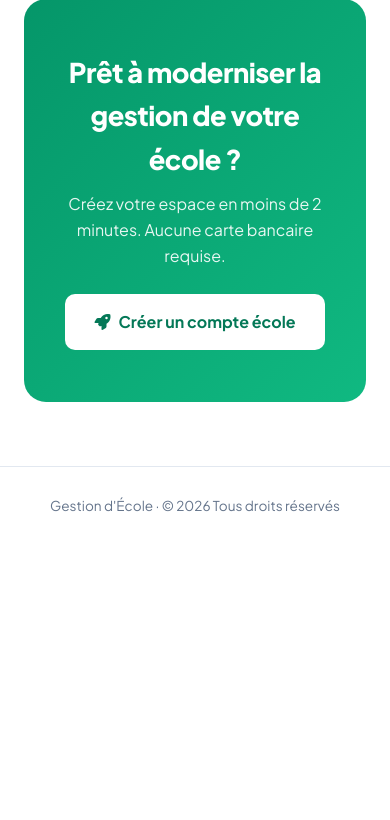
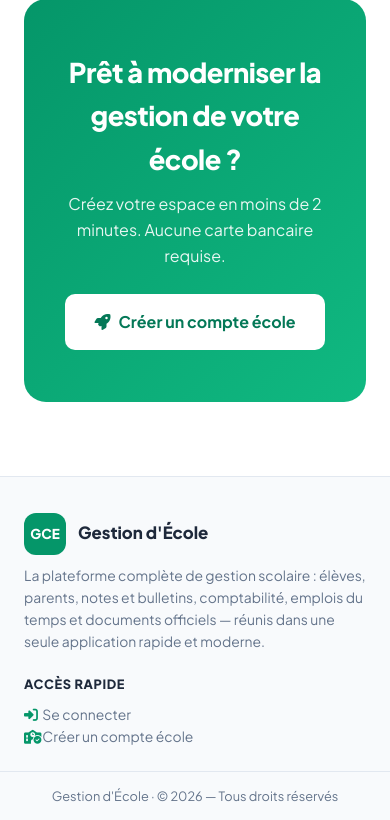
Before and after one commit to artisanweb4-blip/Projet_Gestion_Ecole, a Django app: page / in a window 390 px wide. Shown: the part 3521-4341 px from the top of the page. Before the commit the page ends 4033 px from the top, so only its background shows below. Run offline with Django 5.2, Linux system fonts and the light colour scheme; data comes from the database, SQL or seed files in the repository; data that the repository does not hold is empty; parts of the project's set-up code (start-up, migrations or seed data) failed here and were passed over.

Commit message:
Fiche élève : paiements fiables + landing professionnelle (nav élargie, footer avec infos école)
- Fiche élève : la section Paiements lit directement les paiements de l'élève depuis le modèle (student.payments) avec total calculé dans le template — s'affiche immédiatement, même si la vue Python n'est pas encore rechargée après la mise à jour
- Nouveaux filtres de template : sum_field (somme d'un champ) et finance_summary (résumé financier d'un élève)
- Page d'accueil (landing) : barre de navigation élargie — logo + nom de l'application poussés à gauche, boutons Se connecter / Créer un compte collés à droite
- Pied de page professionnel à 3 colonnes : présentation de l'application, coordonnées de l'établissement (nom, adresse, téléphone, email depuis Paramètres → École), accès rapides, ligne de copyright
- version 2026-10-05aa

Co-authored-by: arena-agent <297053741+arena-agent@users.noreply.github.com>

```diff
--- a/VERSION.txt
+++ b/VERSION.txt
@@ -1 +1 @@
-2026-10-05z
+2026-10-05aa
--- a/accounting/templatetags/fcfa_extras.py
+++ b/accounting/templatetags/fcfa_extras.py
@@ -11,3 +11,25 @@ def fcfa(value):
     except (TypeError, ValueError):
         return value
     return f"{n:,.0f}".replace(",", " ")
+
+
+@register.filter(name='sum_field')
+def sum_field(queryset, field_name):
+    """Somme d'un champ sur un queryset/liste (ex : student.payments.all|sum_field:"amount_paid")."""
+    total = 0
+    for obj in queryset or []:
+        try:
+            total += getattr(obj, field_name) or 0
+        except Exception:
+            pass
+    return total
+
+
+@register.filter(name='finance_summary')
+def finance_summary(student):
+    """Résumé financier d'un élève (attendu / payé / reliquat / statut)."""
+    try:
+        from accounting.views import student_finance_summary
+        return student_finance_summary(student)
+    except Exception:
+        return None
--- a/templates/base.html
+++ b/templates/base.html
@@ -102,7 +102,7 @@
 
             <footer class="footer">
                 <p>Gestion d'École · &copy; {{ current_year }} Tous droits réservés
-                    · <span style="opacity:.55">Version 2026-10-05z</span></p>
+                    · <span style="opacity:.55">Version 2026-10-05aa</span></p>
             </footer>
         </div>
     </div>
--- a/templates/website/landing.html
+++ b/templates/website/landing.html
@@ -17,6 +17,7 @@
         body { font-family: 'Plus Jakarta Sans', sans-serif; color: var(--text); background: #fff; line-height: 1.6; }
         a { text-decoration: none; }
         .container { max-width: 1120px; margin: 0 auto; padding: 0 24px; }
+        .nav-wrap { max-width: 1440px; }
 
         /* Nav */
         nav { display: flex; align-items: center; justify-content: space-between; padding: 18px 0; }
@@ -99,12 +100,28 @@
         .cta-band p { opacity: 0.9; margin: 10px 0 26px; }
         .cta-band .btn { background: #fff; color: var(--primary-dark); }
 
-        footer { border-top: 1px solid var(--border); padding: 28px 0; text-align: center; color: var(--muted); font-size: 0.85rem; }
+        footer { border-top: 1px solid var(--border); background: #f8fafc; margin-top: 10px; }
+        .footer-grid {
+            display: grid; grid-template-columns: 1.3fr 1fr 0.7fr; gap: 30px;
+            padding: 36px 24px 22px; text-align: left;
+        }
+        .footer-grid h4 {
+            font-size: 0.8rem; font-weight: 800; text-transform: uppercase;
+            letter-spacing: 0.6px; color: var(--text); margin-bottom: 10px;
+        }
+        .footer-grid p, .footer-grid a { font-size: 0.87rem; color: var(--muted); }
+        .footer-grid a:hover { color: var(--primary); }
+        .footer-grid .fa-solid { width: 16px; color: var(--primary); }
+        .footer-bottom {
+            border-top: 1px solid var(--border); padding: 14px 24px;
+            text-align: center; color: var(--muted); font-size: 0.8rem;
+        }
+        @media (max-width: 760px) { .footer-grid { grid-template-columns: 1fr; gap: 20px; } }
         @media (max-width: 640px) { .nav-actions .btn-ghost { display: none; } }
     </style>
 </head>
 <body>
-    <div class="container">
+    <div class="container nav-wrap">
         <nav>
             <div class="brand">
                 <span class="brand-logo">GCE</span>
@@ -220,8 +237,36 @@
     </section>
 
     <footer>
-        <div class="container">
-            Gestion d'École · © {% now "Y" %} Tous droits réservés
+        <div class="container footer-grid">
+            <div>
+                <div class="brand" style="margin-bottom: 10px;">
+                    <span class="brand-logo">GCE</span>
+                    <span class="brand-name">Gestion d'École</span>
+                </div>
+                <p>La plateforme complète de gestion scolaire : élèves, parents, notes et bulletins,
+                   comptabilité, emplois du temps et documents officiels — réunis dans une seule
+                   application rapide et moderne.</p>
+            </div>
+            {% if footer_school %}
+                <div>
+                    <h4><i class="fa-solid fa-school"></i> {{ footer_school.school_name|default:"Notre établissement" }}</h4>
+                    <p>
+                        {% if footer_school.address %}<i class="fa-solid fa-location-dot"></i> {{ footer_school.address }}<br>{% endif %}
+                        {% if footer_school.phone %}<i class="fa-solid fa-phone"></i> {{ footer_school.phone }}<br>{% endif %}
+                        {% if footer_school.email %}<i class="fa-solid fa-envelope"></i> {{ footer_school.email }}{% endif %}
+                    </p>
+                </div>
+            {% endif %}
+            <div>
+                <h4>Accès rapide</h4>
+                <p>
+                    <a href="{% url 'login' %}"><i class="fa-solid fa-right-to-bracket"></i> Se connecter</a><br>
+                    <a href="{% url 'register_school' %}"><i class="fa-solid fa-school-circle-check"></i> Créer un compte école</a>
+                </p>
+            </div>
+        </div>
+        <div class="footer-bottom">
+            Gestion d'École · © {% now "Y" %} — Tous droits réservés
         </div>
     </footer>
 </body>
--- a/website/views.py
+++ b/website/views.py
@@ -28,11 +28,19 @@ def landing(request):
         from school_settings.models import SchoolSetting
         nb_schools = 1 if SchoolSetting.objects.exists() else 0
 
+    # Informations de l'établissement (Paramètres → École) pour le pied de page
+    from school_settings.models import SchoolSetting
+    footer_school = (
+        SchoolSetting.objects.exclude(school_name__isnull=True)
+        .exclude(school_name='').first()
+    )
+
     context = {
         'nb_schools': nb_schools,
         'nb_students': Student.objects.filter(is_active=True).count(),
         'nb_teachers': Teacher.objects.filter(is_active=True).count(),
         'nb_classes': Class.objects.count(),
+        'footer_school': footer_school,
     }
     return render(request, 'website/landing.html', context)
 
```
Also changed, not shown: templates/students/detail.html (+17 -13 lines).
